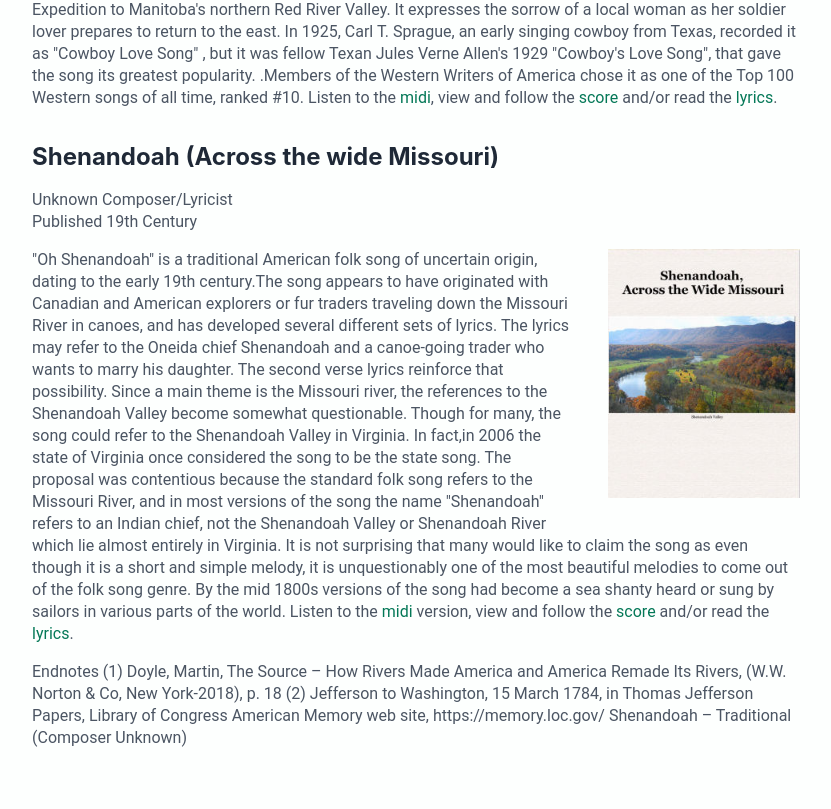
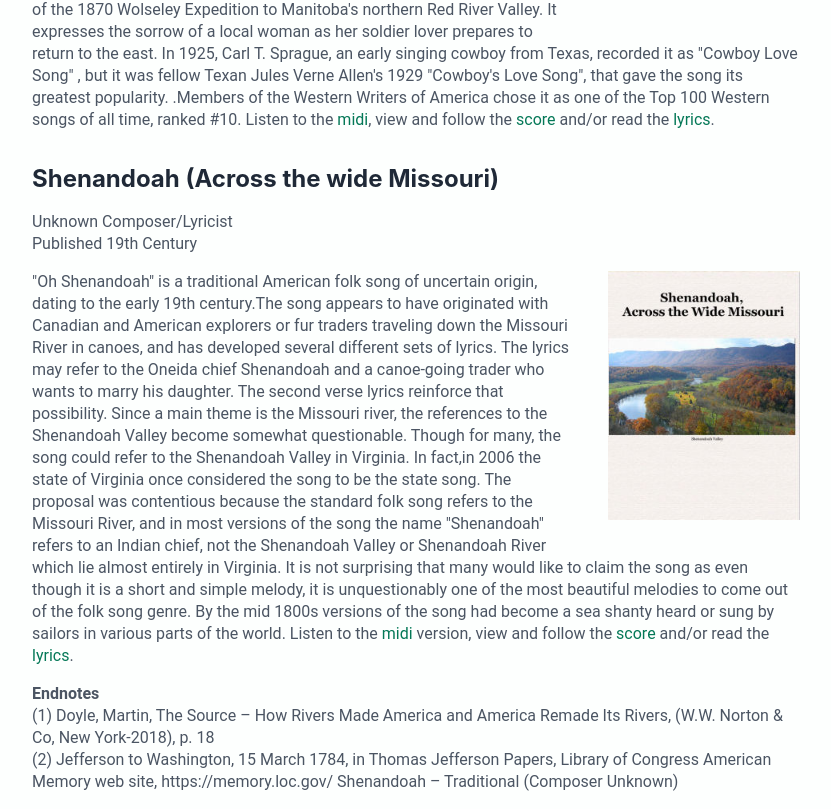
Before and after one commit to blakeley/parlorsongs, a Next.js app: page /issues/rivers-of-melody in a window 1280 px wide. Shown: the part 7785-8594 px from the top of the page, without its empty margins (224-1055 px from the left). Before the commit the page ends 8550 px from the top, so only its background shows below. Built offline with nearby package versions, Linux system fonts and the light colour scheme.

Commit message:
Style endnotes

```diff
--- a/pages/issues/rivers-of-melody.tsx
+++ b/pages/issues/rivers-of-melody.tsx
@@ -500,11 +500,11 @@ const Issue: FunctionComponent = () => (
         .
       </p>
       <h3>Red River Valley</h3>
-      <img src="/redrivervalley.jpg" />
       <p>
         Words and Music by Unknown <br />
         Published circa 1870-90
       </p>
+      <img src="/redrivervalley.jpg" />
       <p>
         Though this song may most often be considered a &quot;country
         western&quot; song and expectations may be that the Red River Valley was
@@ -581,12 +581,14 @@ const Issue: FunctionComponent = () => (
         .
       </p>
       <p>
-        Endnotes (1) Doyle, Martin, The Source &ndash; How Rivers Made America
-        and America Remade Its Rivers, (W.W. Norton &amp; Co, New York-2018), p.
-        18 (2) Jefferson to Washington, 15 March 1784, in Thomas Jefferson
-        Papers, Library of Congress American Memory web site,
-        https://memory.loc.gov/ Shenandoah &ndash; Traditional (Composer
-        Unknown)
+        <b>Endnotes</b>
+        <br />
+        (1) Doyle, Martin, The Source &ndash; How Rivers Made America and
+        America Remade Its Rivers, (W.W. Norton &amp; Co, New York-2018), p. 18{" "}
+        <br />
+        (2) Jefferson to Washington, 15 March 1784, in Thomas Jefferson Papers,
+        Library of Congress American Memory web site, https://memory.loc.gov/
+        Shenandoah &ndash; Traditional (Composer Unknown)
       </p>
     </article>
   </div>
```
